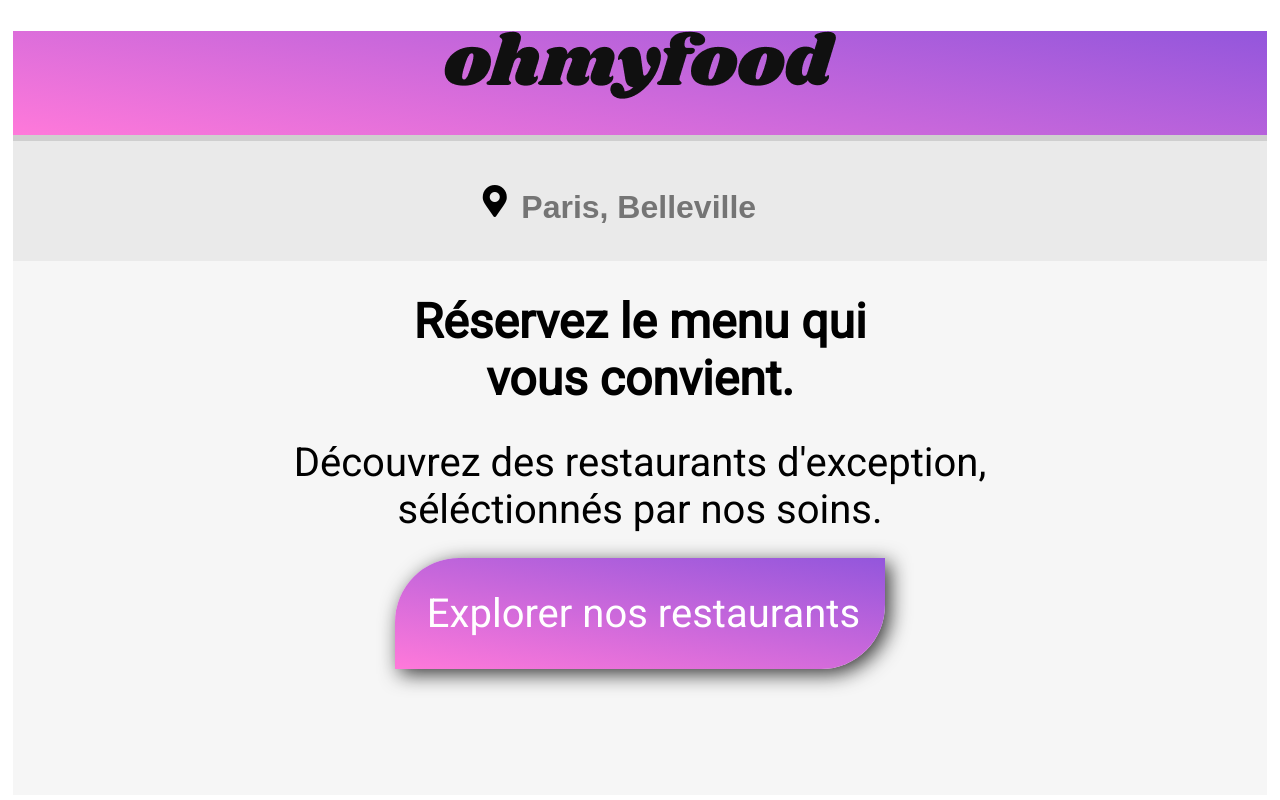
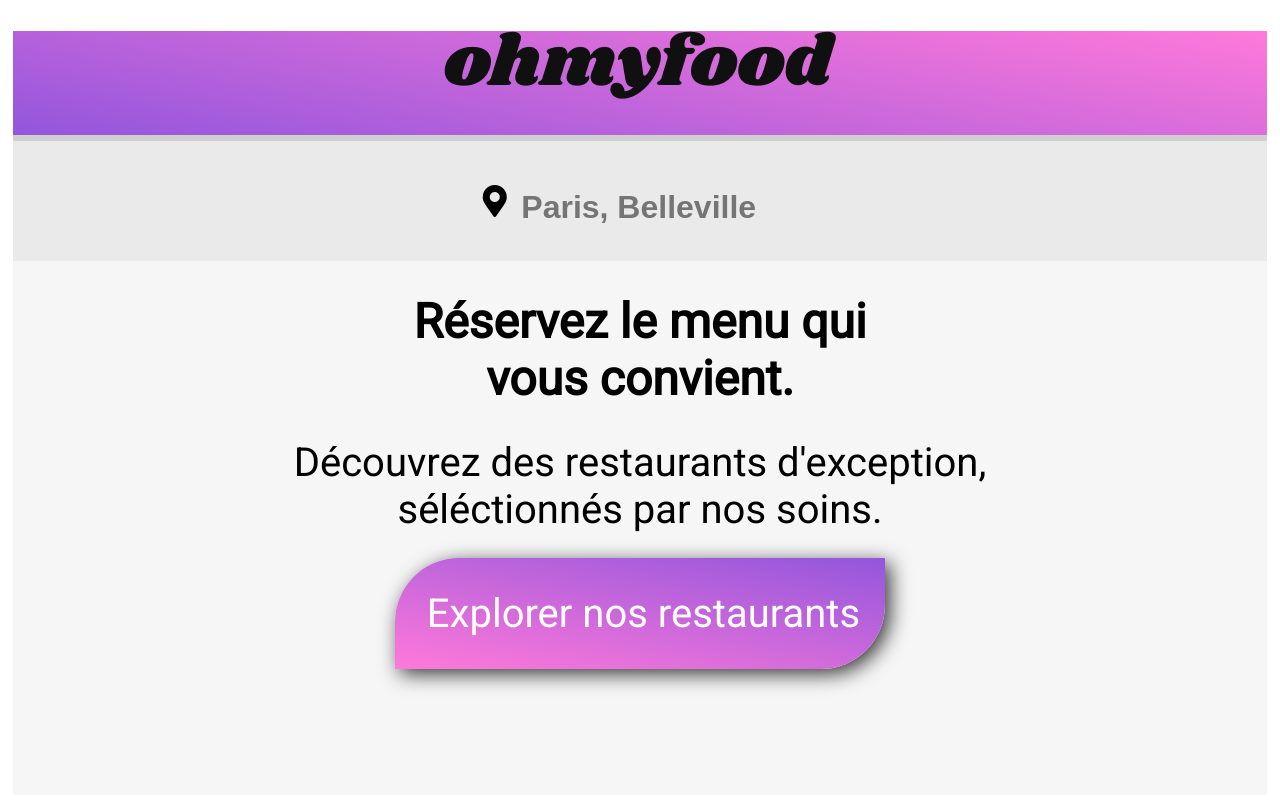
Before and after one commit to Flothar78/GuillaumeLamaze_3_23022021, a plain HTML site: page index.html in a window 1280 px wide. Shown: the top 800 px of the page. Drawn offline with Linux system fonts and the light colour scheme; a web font is replaced by a local one.

Commit message:
viewport

```diff
--- a/sass/style.scss
+++ b/sass/style.scss
@@ -831,7 +831,7 @@ footer {
 
 @media screen and (min-width: 1024px) {
   .logo-index {
-    background: linear-gradient(190deg, #9356dc, #ff79da);
+    background: linear-gradient(10deg, #9356dc, #ff79da);
     padding-top: 0;
   }
   .localisation {
```
Also changed, not shown: sass/style.css, 1 other file.
